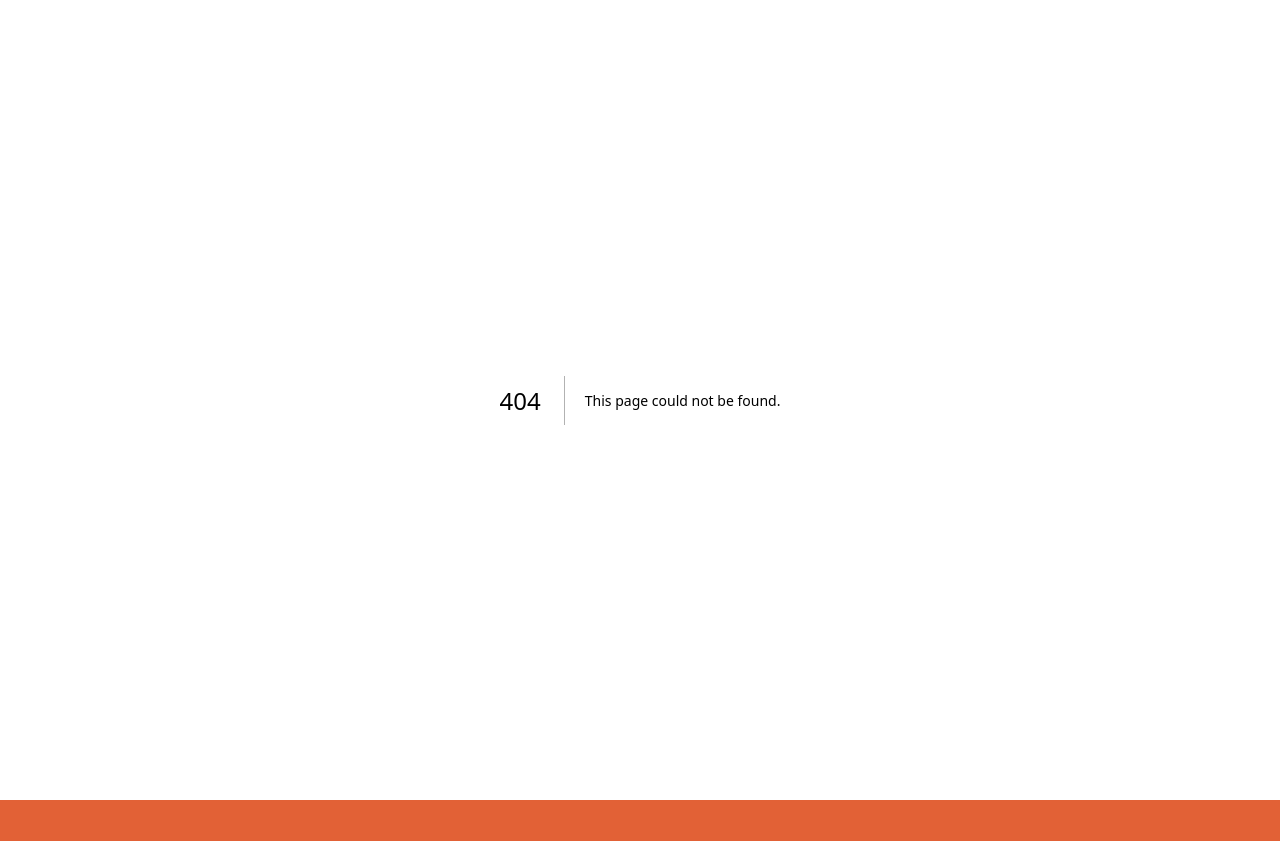
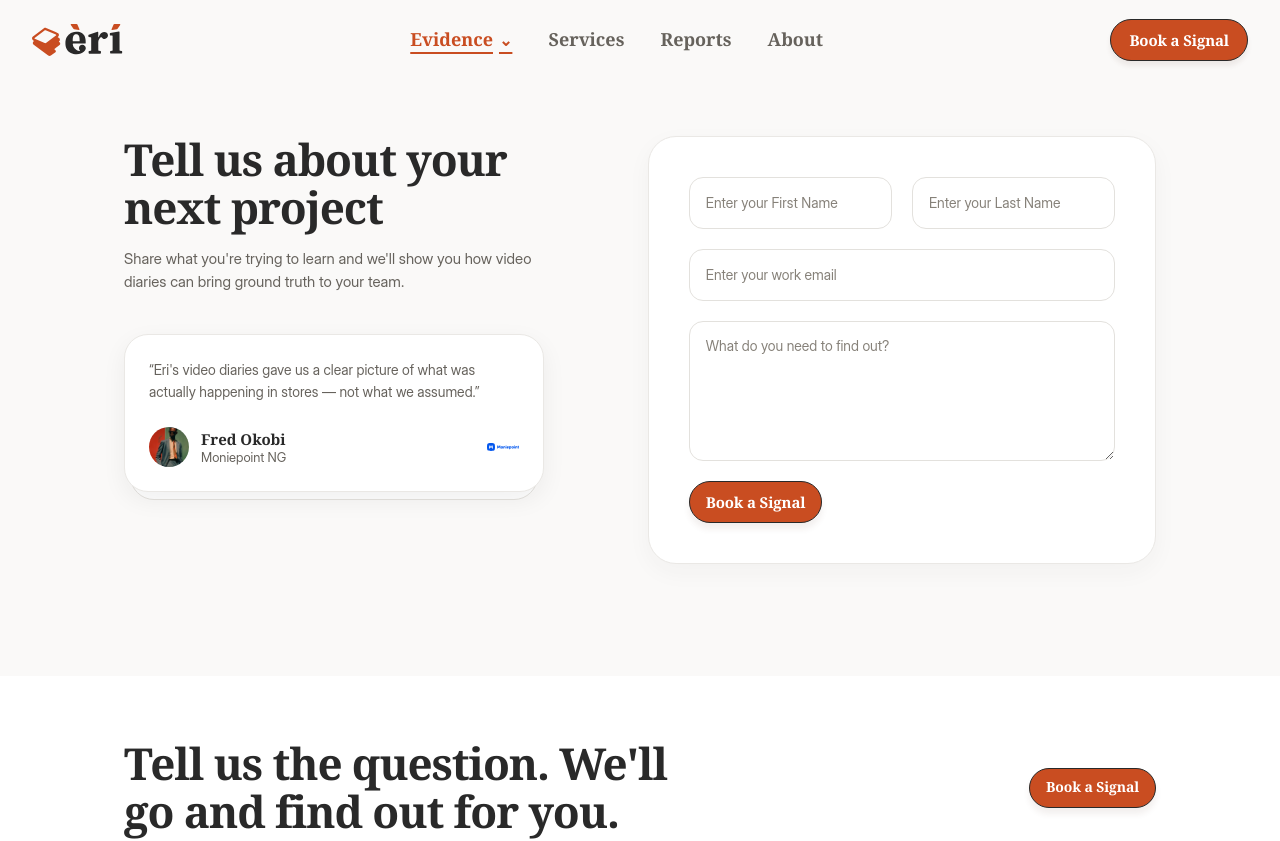
Before and after one commit to Malokunlabs/eri, a Next.js app: page /video-diaries in a window 1280 px wide. Before the commit this address had no page. Shown: the top 841 px of the page. Built offline with nearby package versions, Linux system fonts and the light colour scheme.

Commit message:
feat(layout): enhance EvidenceMenu and SiteHeader with variant support and improve globals.css styling

```diff
--- a/src/app/globals.css
+++ b/src/app/globals.css
@@ -167,4 +167,36 @@ html {
   .eri-pill--secondary:hover {
     background: var(--eri-color-grey-5);
   }
+
+  .eri-field {
+    display: block;
+    width: 100%;
+    min-height: 52px;
+    border: 1px solid var(--eri-color-grey-5);
+    border-radius: 14px;
+    background: var(--eri-color-white);
+    padding: 14px 16px;
+    font-family: var(--font-family-eri-sans);
+    font-size: 14px;
+    line-height: 1.4;
+    color: var(--eri-color-dark);
+    outline: none;
+    transition:
+      border-color 160ms ease,
+      box-shadow 160ms ease;
+  }
+
+  .eri-field::placeholder {
+    color: var(--eri-color-grey-10);
+  }
+
+  .eri-field:focus-visible {
+    border-color: var(--eri-color-grey-8);
+    box-shadow: 0 0 0 3px rgb(201 77 33 / 8%);
+  }
+
+  .eri-field--textarea {
+    min-height: 140px;
+    resize: vertical;
+  }
 }
--- /dev/null
+++ b/src/app/video-diaries/page.tsx
@@ -0,0 +1,19 @@
+import type { Metadata } from "next";
+
+import { VideoDiariesPage } from "@/components/video-diaries/video-diaries-page";
+import { ReachUsSection } from "@/components/home/reach-us-section";
+
+export const metadata: Metadata = {
+  title: "Video Diaries",
+  description:
+    "Tell us about your next project and learn how Eri video diaries can bring ground truth to your team.",
+};
+
+export default function Page() {
+  return (
+    <>
+      <VideoDiariesPage />
+      <ReachUsSection />
+    </>
+  );
+}
--- a/src/components/layout/evidence-menu.tsx
+++ b/src/components/layout/evidence-menu.tsx
@@ -1,13 +1,25 @@
 "use client";
 
 import Link from "next/link";
+import { usePathname } from "next/navigation";
 import { useEffect, useRef, useState } from "react";
 
-const evidenceLinks = ["Video Diaries", "Insights", "Case Studies"] as const;
+const evidenceLinks = [
+  { label: "Video Diaries", href: "/video-diaries" },
+  { label: "Insights", href: "#" },
+  { label: "Case Studies", href: "#" },
+] as const;
 
-export function EvidenceMenu() {
+type EvidenceMenuProps = {
+  variant?: "dark" | "light";
+};
+
+export function EvidenceMenu({ variant = "dark" }: EvidenceMenuProps) {
   const [isOpen, setIsOpen] = useState(false);
   const menuRef = useRef<HTMLDivElement>(null);
+  const pathname = usePathname();
+  const isLight = variant === "light";
+  const isEvidenceActive = evidenceLinks.some((link) => link.href === pathname);
 
   useEffect(() => {
     if (!isOpen) {
@@ -47,7 +59,13 @@ export function EvidenceMenu() {
         aria-expanded={isOpen}
         aria-controls="evidence-menu"
         onClick={() => setIsOpen(true)}
-        className="flex items-center gap-1.5 rounded-sm font-display text-[18px] font-semibold leading-[1.2] transition-opacity hover:opacity-75 focus-visible:outline-2 focus-visible:outline-offset-4 focus-visible:outline-eri-white"
+        className={`flex items-center gap-1.5 rounded-sm font-display text-[18px] font-semibold leading-[1.2] transition-opacity hover:opacity-75 focus-visible:outline-2 focus-visible:outline-offset-4 ${
+          isLight
+            ? isEvidenceActive
+              ? "text-eri-coral-dark underline decoration-eri-coral-dark decoration-2 underline-offset-[6px] focus-visible:outline-eri-dark"
+              : "text-eri-grey-11 focus-visible:outline-eri-dark"
+            : "focus-visible:outline-eri-white"
+        }`}
       >
         Evidence
         <span
@@ -69,18 +87,22 @@ export function EvidenceMenu() {
         }`}
       >
         <div className="overflow-hidden rounded-[28px] border-2 border-black bg-eri-menu shadow-[0_18px_30px_rgba(77,26,8,0.3)]">
-          {evidenceLinks.map((label, index) => (
+          {evidenceLinks.map((link, index) => {
+            const isActive = pathname === link.href;
+
+            return (
               <Link
-              key={label}
-              href="#"
+                key={link.label}
+                href={link.href}
                 onClick={() => setIsOpen(false)}
                 className={`block min-h-18 px-8 py-6 font-display text-[20px] leading-[1.2] text-eri-white transition-colors hover:bg-white/10 focus-visible:bg-white/10 focus-visible:outline-none ${
-                index === 0 ? "bg-white/[0.06]" : ""
+                  isActive ? "bg-white/12" : index === 0 ? "bg-white/6" : ""
                 } ${index > 0 ? "border-t border-black/15" : ""}`}
               >
-              {label}
+                {link.label}
               </Link>
-          ))}
+            );
+          })}
         </div>
       </div>
     </div>
--- a/src/components/layout/site-header.tsx
+++ b/src/components/layout/site-header.tsx
@@ -10,17 +10,29 @@ const navigation = [
   { label: "About", href: "#" },
 ] as const;
 
-export function SiteHeader() {
+type SiteHeaderProps = {
+  variant?: "dark" | "light";
+};
+
+export function SiteHeader({ variant = "dark" }: SiteHeaderProps) {
+  const isLight = variant === "light";
+
   return (
-    <header className="relative z-40 h-20 text-eri-white">
+    <header
+      className={`relative z-40 h-20 ${isLight ? "bg-eri-grey-2 text-eri-dark" : "text-eri-white"}`}
+    >
       <Container className="flex h-full items-center justify-between">
         <Link
-          href="#"
+          href="/"
           aria-label="Eri home"
-          className="rounded-sm focus-visible:outline-2 focus-visible:outline-offset-4 focus-visible:outline-eri-white"
+          className={`rounded-sm focus-visible:outline-2 focus-visible:outline-offset-4 ${
+            isLight
+              ? "focus-visible:outline-eri-dark"
+              : "focus-visible:outline-eri-white"
+          }`}
         >
           <Image
-            src="/logo/header/logo.svg"
+            src={isLight ? "/logo/header/logo-dark.svg" : "/logo/header/logo.svg"}
             alt="Eri"
             width={91}
             height={32}
@@ -31,13 +43,17 @@ export function SiteHeader() {
         <nav aria-label="Primary navigation" className="hidden md:block">
           <ul className="flex items-center gap-9">
             <li>
-              <EvidenceMenu />
+              <EvidenceMenu variant={variant} />
             </li>
             {navigation.map((item) => (
               <li key={item.label}>
                 <Link
                   href={item.href}
-                  className="flex items-center gap-1 rounded-sm font-display text-[18px] font-semibold leading-[1.2] transition-opacity hover:opacity-75 focus-visible:outline-2 focus-visible:outline-offset-4 focus-visible:outline-eri-white"
+                  className={`flex items-center gap-1 rounded-sm font-display text-[18px] font-semibold leading-[1.2] transition-opacity hover:opacity-75 focus-visible:outline-2 focus-visible:outline-offset-4 ${
+                    isLight
+                      ? "text-eri-grey-11 focus-visible:outline-eri-dark"
+                      : "focus-visible:outline-eri-white"
+                  }`}
                 >
                   {item.label}
                 </Link>
--- /dev/null
+++ b/src/components/video-diaries/video-diaries-page.tsx
@@ -0,0 +1,139 @@
+import Image from "next/image";
+
+import { SiteHeader } from "@/components/layout/site-header";
+import { Container } from "@/components/ui/container";
+
+export function VideoDiariesPage() {
+  return (
+    <div className="bg-eri-grey-2">
+      <SiteHeader variant="light" />
+
+      <main id="main-content" className="pb-20 pt-10 lg:pb-28 lg:pt-14">
+        <Container size="reach">
+          <div className="grid gap-12 lg:grid-cols-[minmax(0,0.95fr)_minmax(0,1.05fr)] lg:gap-16">
+            <div>
+              <h1 className="max-w-[480px] font-display text-[36px] font-semibold leading-[1.08] tracking-[-0.025em] text-eri-dark lg:text-[44px]">
+                Tell us about your next project
+              </h1>
+              <p className="mt-4 max-w-[420px] text-[15px] leading-[1.55] text-eri-grey-11">
+                Share what you&apos;re trying to learn and we&apos;ll show you
+                how video diaries can bring ground truth to your team.
+              </p>
+
+              <div className="relative mt-10 max-w-[420px]">
+                <div
+                  aria-hidden="true"
+                  className="absolute inset-x-3 top-0 h-full rounded-[24px] border border-eri-grey-5 bg-eri-white/40"
+                />
+                <div
+                  aria-hidden="true"
+                  className="absolute inset-x-1.5 top-2 h-full rounded-[24px] border border-eri-grey-5 bg-eri-white/70"
+                />
+
+                <figure className="relative rounded-[24px] border border-eri-grey-4 bg-eri-white p-6 shadow-[0_8px_24px_rgba(41,41,41,0.06)]">
+                  <blockquote className="text-[14px] leading-[1.6] text-eri-grey-11">
+                    &ldquo;Eri&apos;s video diaries gave us a clear picture of
+                    what was actually happening in stores — not what we
+                    assumed.&rdquo;
+                  </blockquote>
+
+                  <figcaption className="mt-6 flex items-center justify-between gap-4">
+                    <div className="flex items-center gap-3">
+                      <Image
+                        src="/images/insights-section/man-on-suit.png"
+                        alt=""
+                        width={40}
+                        height={40}
+                        className="size-10 rounded-full object-cover"
+                      />
+                      <div>
+                        <p className="font-display text-[15px] font-semibold leading-tight text-eri-dark">
+                          Fred Okobi
+                        </p>
+                        <p className="text-[13px] leading-tight text-eri-grey-11">
+                          Moniepoint NG
+                        </p>
+                      </div>
+                    </div>
+
+                    <Image
+                      src="/icons/brand-icon/moniepoint.svg"
+                      alt=""
+                      width={32}
+                      height={32}
+                      className="size-8 shrink-0"
+                    />
+                  </figcaption>
+                </figure>
+              </div>
+            </div>
+
+            <div className="rounded-[28px] border border-eri-grey-4 bg-eri-white p-6 shadow-[0_8px_24px_rgba(41,41,41,0.04)] sm:p-8 lg:p-10">
+              <form action="#" className="space-y-5">
+                <div className="grid gap-5 sm:grid-cols-2">
+                  <div>
+                    <label htmlFor="first-name" className="sr-only">
+                      First name
+                    </label>
+                    <input
+                      id="first-name"
+                      name="firstName"
+                      type="text"
+                      autoComplete="given-name"
+                      placeholder="Enter your First Name"
+                      className="eri-field"
+                    />
+                  </div>
+                  <div>
+                    <label htmlFor="last-name" className="sr-only">
+                      Last name
+                    </label>
+                    <input
+                      id="last-name"
+                      name="lastName"
+                      type="text"
+                      autoComplete="family-name"
+                      placeholder="Enter your Last Name"
+                      className="eri-field"
+                    />
+                  </div>
+                </div>
+
+                <div>
+                  <label htmlFor="work-email" className="sr-only">
+                    Work email
+                  </label>
+                  <input
+                    id="work-email"
+                    name="email"
+                    type="email"
+                    autoComplete="email"
+                    placeholder="Enter your work email"
+                    className="eri-field"
+                  />
+                </div>
+
+                <div>
+                  <label htmlFor="message" className="sr-only">
+                    What do you need to find out?
+                  </label>
+                  <textarea
+                    id="message"
+                    name="message"
+                    rows={5}
+                    placeholder="What do you need to find out?"
+                    className="eri-field eri-field--textarea"
+                  />
+                </div>
+
+                <button type="submit" className="eri-pill eri-pill--primary">
+                  Book a Signal
+                </button>
+              </form>
+            </div>
+          </div>
+        </Container>
+      </main>
+    </div>
+  );
+}
```
Also changed, not shown: public/logo/header/logo-dark.svg (added). Lines whose indentation alone changed are shown as unchanged.
